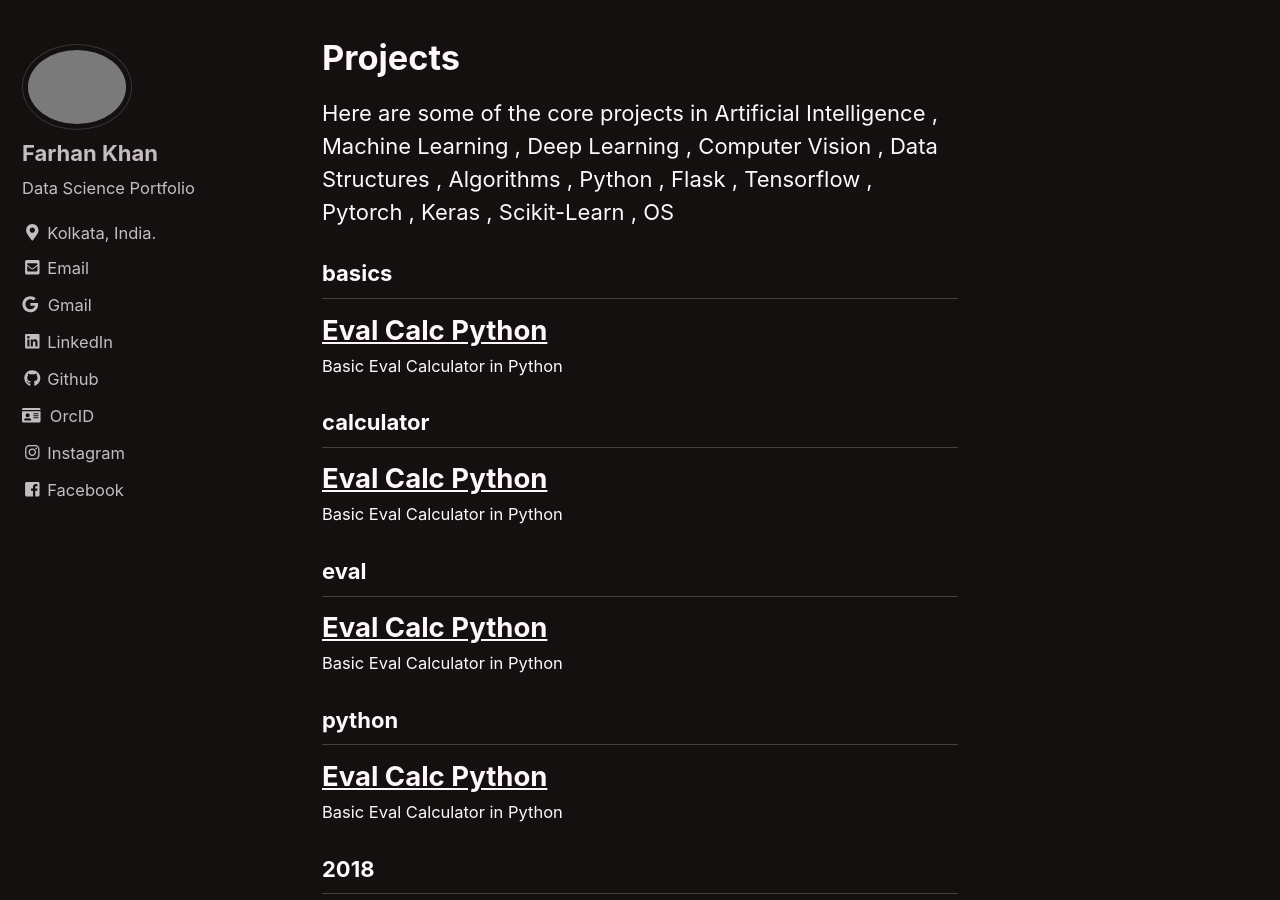
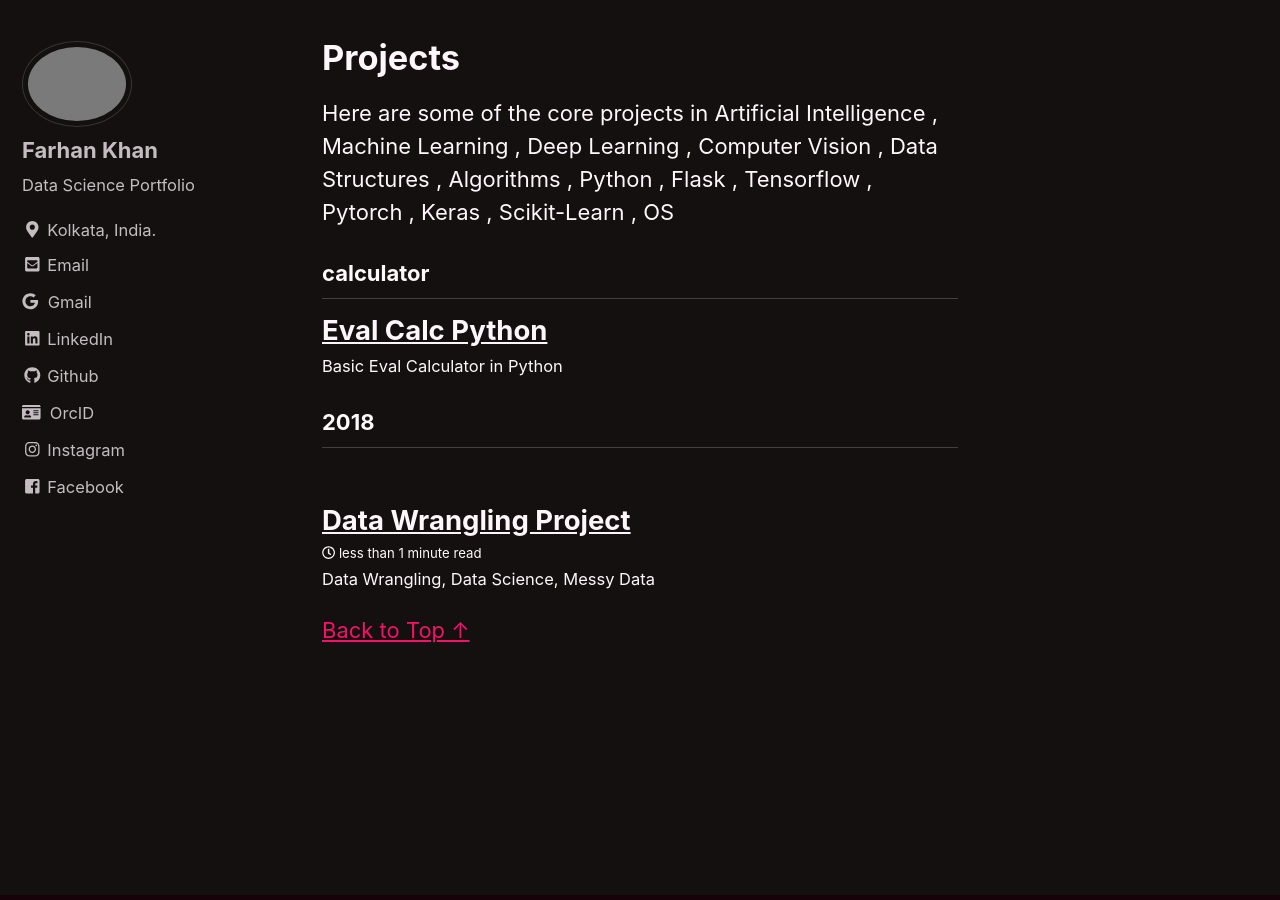
Before and after one commit to khanfarhan10/khanfarhan10old.github.io, a Jekyll site: the page built from _pages/projects.md, in a window 1280 px wide and 900 px high, scrolled down 1063 px. Built offline with Jekyll 4.4.1, drawn with Linux system fonts in a browser that asks for light colours; nearby versions of some CDN libraries.

Commit message:
Update eval_calc.md

```diff
--- a/_projects/eval_calc.md
+++ b/_projects/eval_calc.md
@@ -1,7 +1,7 @@
 ---
 title: "Eval Calc Python"
 date: 2018-01-28
-tags: [python, eval, basics, calculator]
+tags: [calculator]
 header:
   image: "/images/perceptron/percept.jpg"
 excerpt: "Basic Eval Calculator in Python"
```
